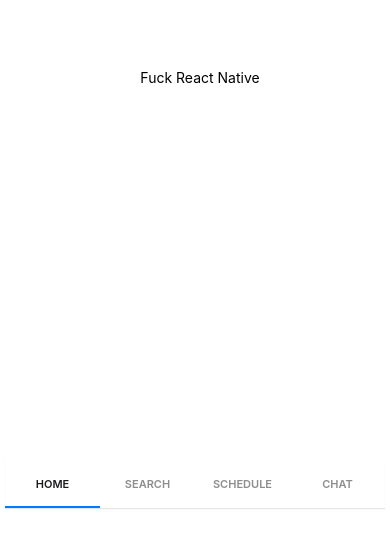
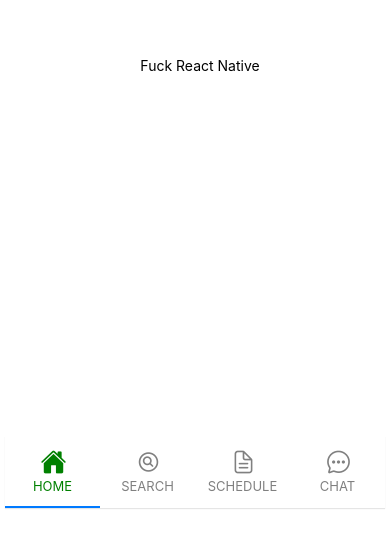
Before and after one commit to goOHDARS/goDARS, a React Native app: screen / in a window 390 px wide. Shown: the part 306-844 px from the top of the page. Built offline with nearby package versions, Linux system fonts and the light colour scheme.

Commit message:
Icons for tabs added

```diff
--- a/App.tsx
+++ b/App.tsx
@@ -7,6 +7,8 @@
 import Schedule from './src/authenticated/Schedule';
 import Chat from './src/authenticated/Chat';
 import MyTabBar from './src/authenticated/TabBar';
+import Ionicons from 'react-native-vector-icons/Ionicons';
+
 // import MyTabBar from './src/authenticated/TabBar';
 
 
@@ -34,7 +36,33 @@
 			})} */
 
 			}
-			<Tab.Navigator tabBarPosition='bottom' initialRouteName='Home' style={styles.userData} screenOptions={{ tabBarLabelStyle: {fontSize: 11, fontWeight: '600'}}}>
+			<Tab.Navigator tabBarPosition='bottom' style={styles.userData}
+				screenOptions={({ route }) => ({
+					//tabBarLabelStyle: {fontSize: 11, fontWeight: '600'}
+					tabBarIcon: ({ focused, color}) => {
+					  let iconName;
+					  let size = 26;
+					  if (route.name === 'Home') {
+						iconName = focused ? 'home' : 'home-outline';
+					  } else if (route.name === 'Search') {
+						iconName = focused ? 'search-circle-sharp' : 'search-circle-outline';
+					  }
+					  else if (route.name === "Schedule"){
+						iconName = focused ? 'document-text-sharp' : 'document-text-outline';
+					  }
+					  else{
+						iconName = focused ? 'chatbubble-ellipses-sharp' : 'chatbubble-ellipses-outline';
+					  }
+
+					  // You can return any component that you like here!
+					  return <Ionicons name={iconName} size={size} color={color} />;
+					},
+					tabBarActiveTintColor: 'green',
+					tabBarInactiveTintColor: 'gray',
+				  })}
+
+
+			>
 				<Tab.Screen name='Home' component={Main} />
 				<Tab.Screen name='Search' component={Search} />
 				<Tab.Screen name='Schedule' component={Schedule} />
```
